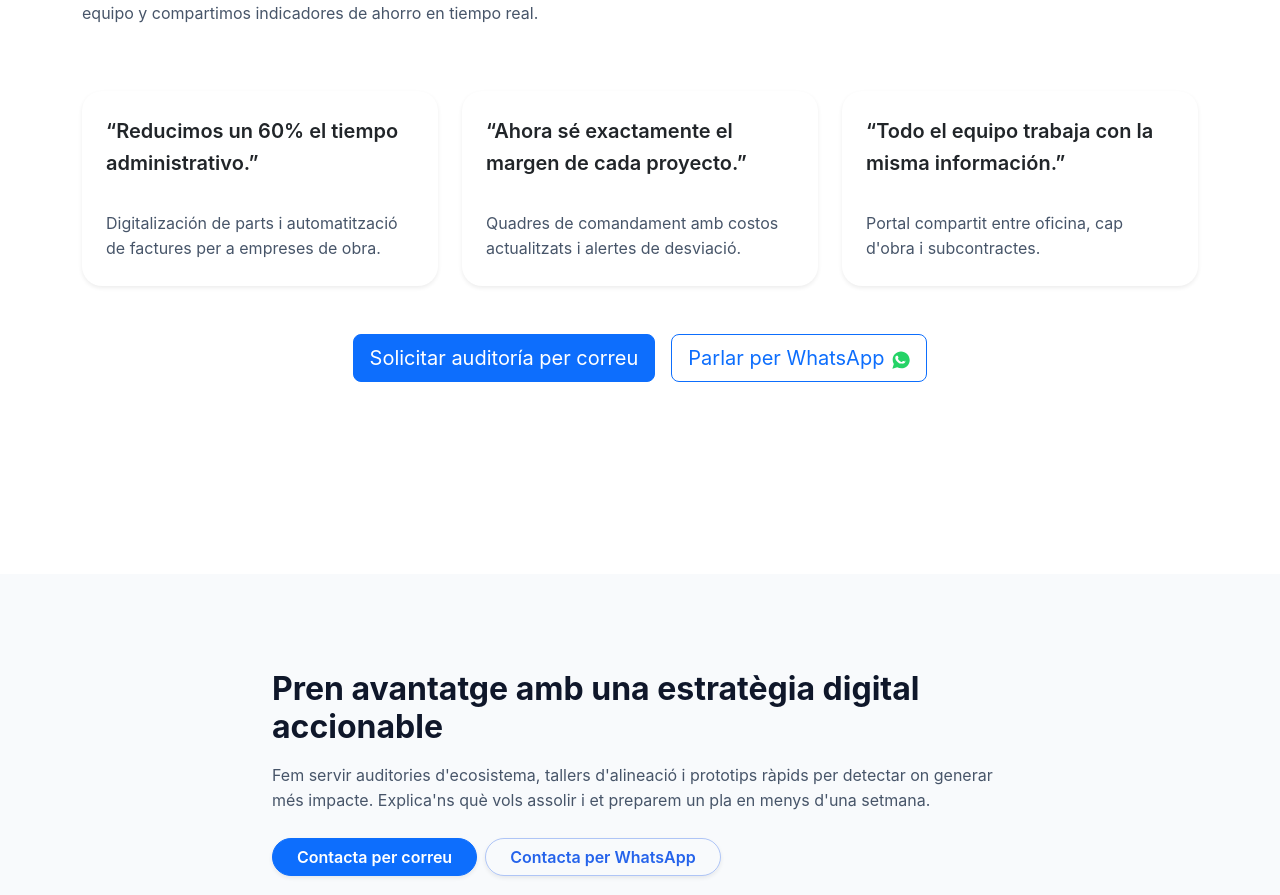
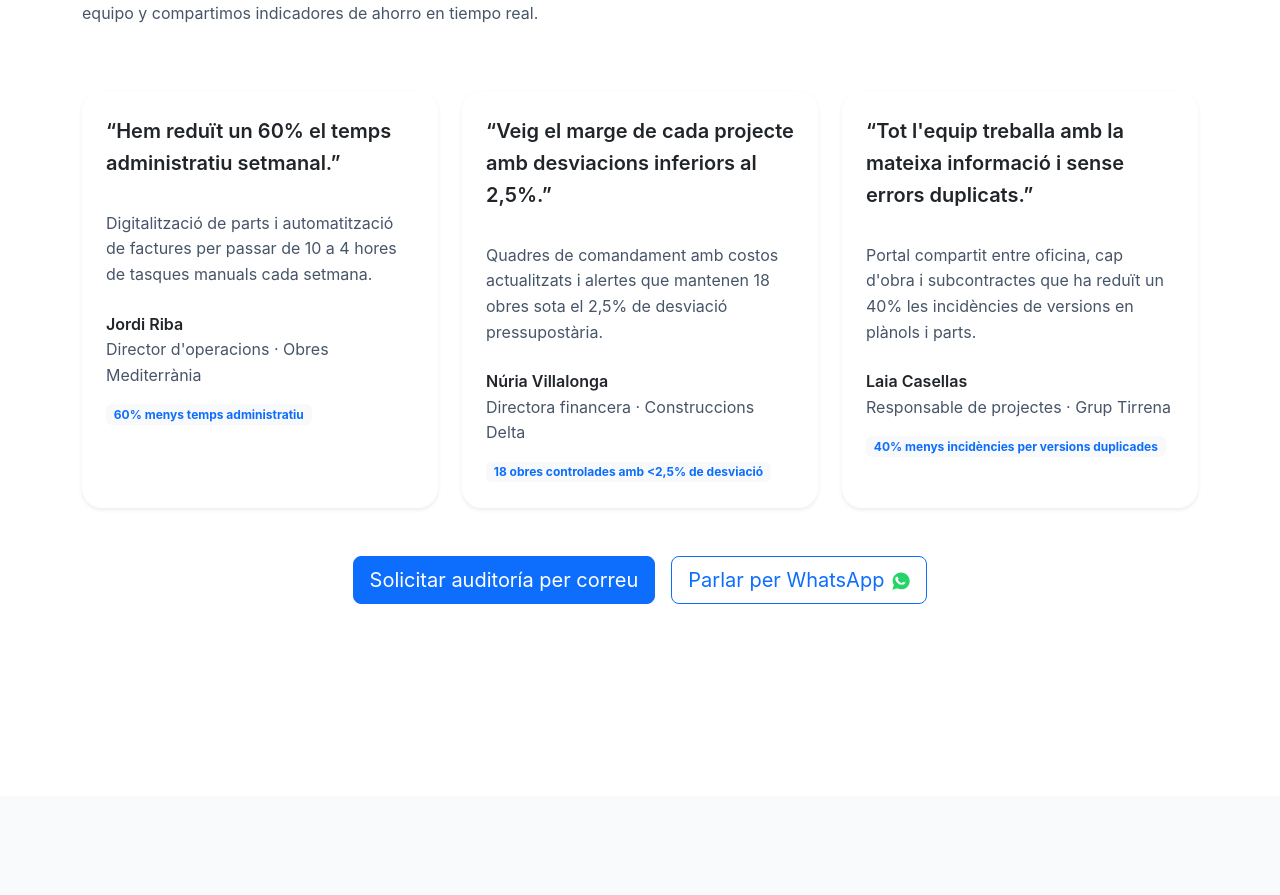
Before and after one commit to joanchorto1/web-jct-agency, a React (Create React App) app: page /constructpro in a window 1280 px wide. Shown: the part 4849-5744 px from the top of the page. Built offline with nearby package versions, Linux system fonts and the light colour scheme.

Commit message:
Update ConstructPro testimonials with detailed metrics

```diff
--- a/src/pages/ConstructPro/index.jsx
+++ b/src/pages/ConstructPro/index.jsx
@@ -201,16 +201,28 @@ const processPhases = [
 
 const testimonials = [
   {
-    quote: '“Reducimos un 60% el tiempo administrativo.”',
-    detail: 'Digitalización de parts i automatització de factures per a empreses de obra.',
+    quote: '“Hem reduït un 60% el temps administratiu setmanal.”',
+    detail: 'Digitalització de parts i automatització de factures per passar de 10 a 4 hores de tasques manuals cada setmana.',
+    name: 'Jordi Riba',
+    role: "Director d'operacions",
+    company: 'Obres Mediterrània',
+    metric: '60% menys temps administratiu',
   },
   {
-    quote: '“Ahora sé exactamente el margen de cada proyecto.”',
-    detail: 'Quadres de comandament amb costos actualitzats i alertes de desviació.',
+    quote: '“Veig el marge de cada projecte amb desviacions inferiors al 2,5%.”',
+    detail: 'Quadres de comandament amb costos actualitzats i alertes que mantenen 18 obres sota el 2,5% de desviació pressupostària.',
+    name: 'Núria Villalonga',
+    role: 'Directora financera',
+    company: 'Construccions Delta',
+    metric: '18 obres controlades amb <2,5% de desviació',
   },
   {
-    quote: '“Todo el equipo trabaja con la misma información.”',
-    detail: 'Portal compartit entre oficina, cap d\'obra i subcontractes.',
+    quote: '“Tot l\'equip treballa amb la mateixa informació i sense errors duplicats.”',
+    detail: 'Portal compartit entre oficina, cap d\'obra i subcontractes que ha reduït un 40% les incidències de versions en plànols i parts.',
+    name: 'Laia Casellas',
+    role: 'Responsable de projectes',
+    company: 'Grup Tirrena',
+    metric: '40% menys incidències per versions duplicades',
   },
 ];
 
@@ -479,6 +491,15 @@ const ConstructProPage = () => (
                   <div className="card-body p-4 d-flex flex-column">
                     <p className="fs-5 fw-semibold">{item.quote}</p>
                     <p className="text-muted mt-3 mb-0">{item.detail}</p>
+                    <div className="mt-4">
+                      <div className="fw-semibold">{item.name}</div>
+                      <div className="text-muted">{item.role} · {item.company}</div>
+                      {item.metric && (
+                        <span className="badge bg-light text-primary mt-3" aria-label={item.metric}>
+                          {item.metric}
+                        </span>
+                      )}
+                    </div>
                   </div>
                 </div>
               </div>
```
